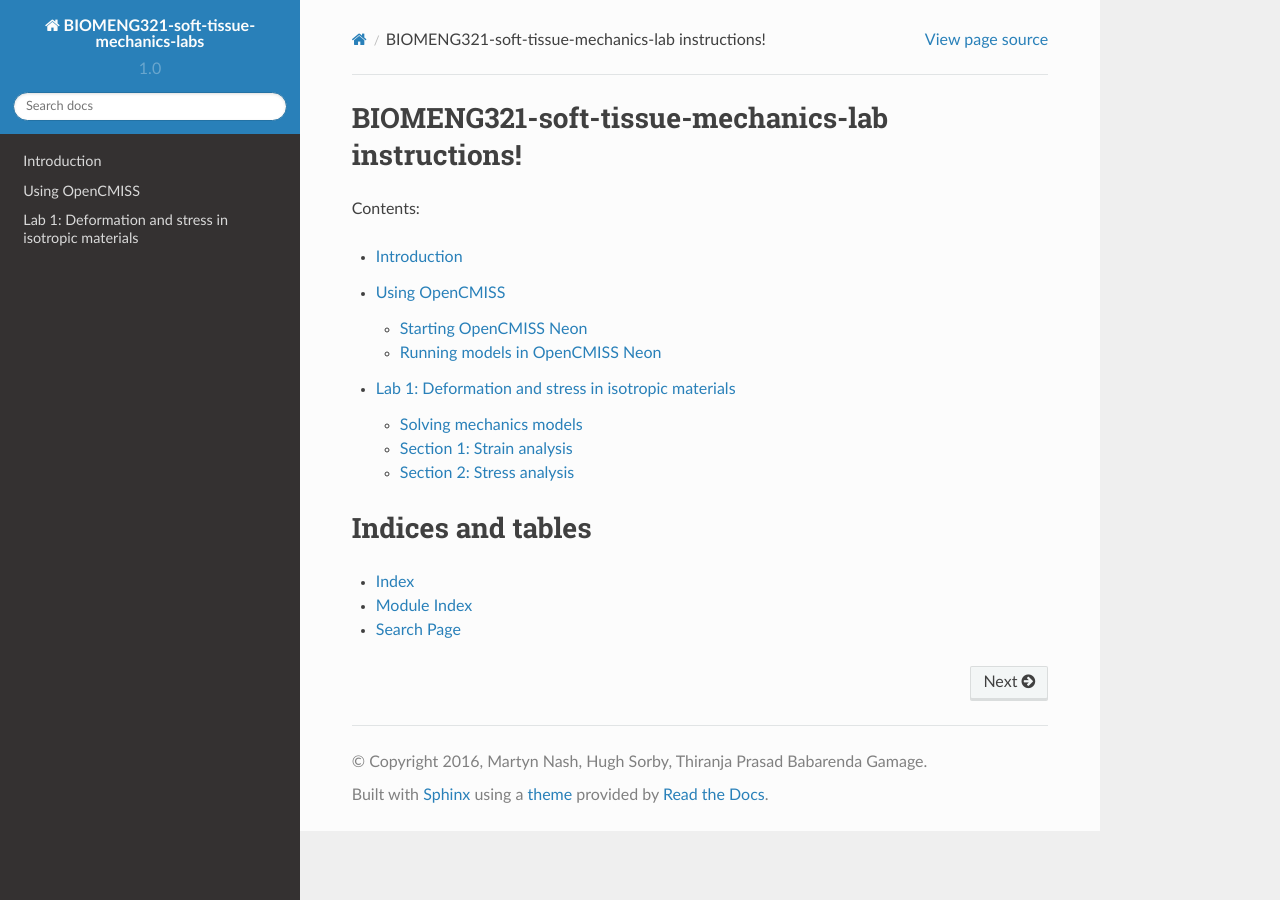
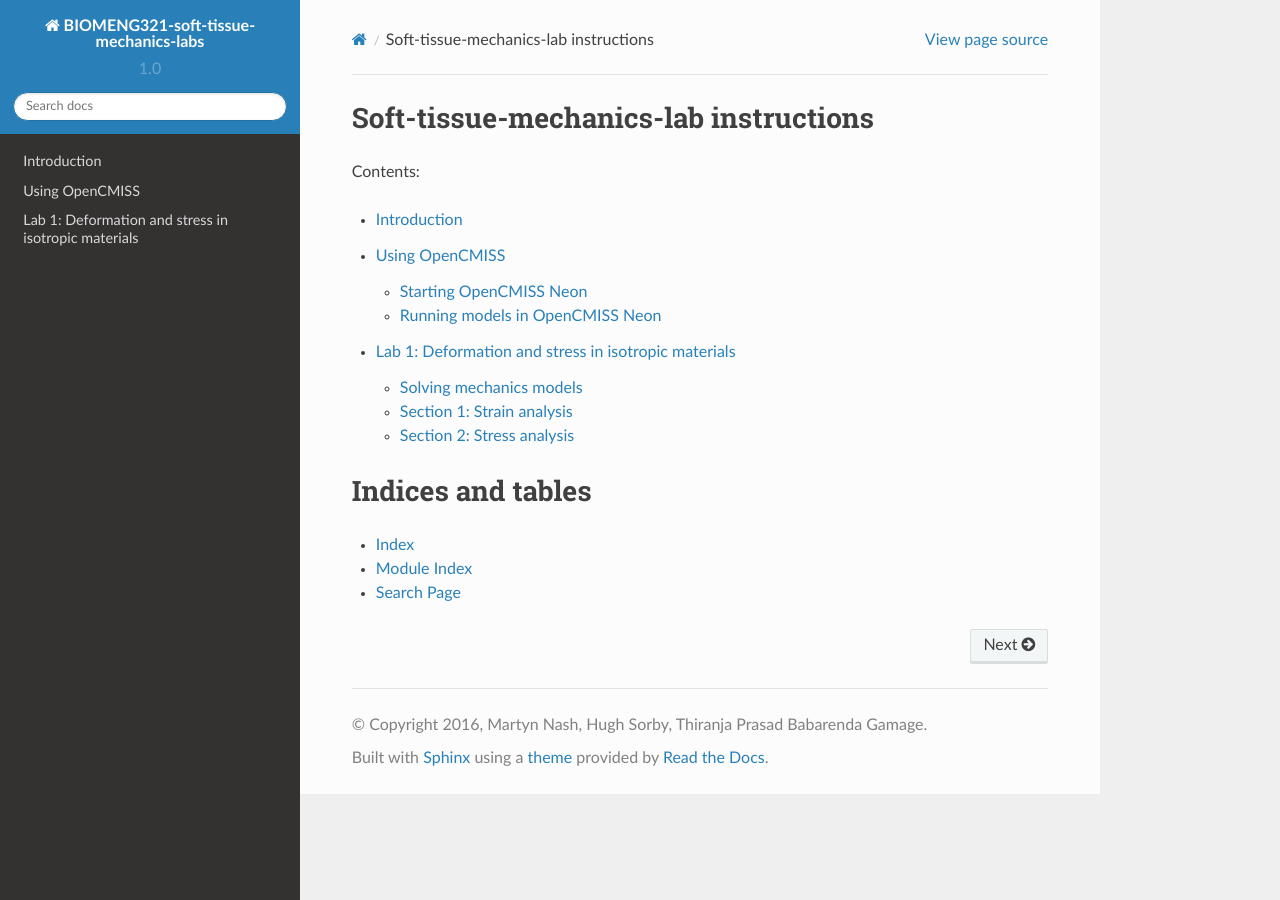
Before and after one commit to mpnash/soft-tissue-mechanics-labs, a Sphinx documentation site: the page built from docs/source/index.rst, in a window 1280 px wide. Built offline with Sphinx 7.4.7 and the Read the Docs theme 2.0.0, drawn with Linux system fonts in a browser that asks for light colours.

Commit message:
Update index.rst

```diff
--- a/docs/source/index.rst
+++ b/docs/source/index.rst
@@ -1,10 +1,10 @@
-.. BIOMENG321-soft-tissue-mechanics-labs documentation master file, created by
+.. Soft-tissue-mechanics-labs documentation master file, created by
    sphinx-quickstart on Thu Feb 25 22:42:06 2016.
    You can adapt this file completely to your liking, but it should at least
    contain the root `toctree` directive.
 
-BIOMENG321-soft-tissue-mechanics-lab instructions!
-==================================================
+Soft-tissue-mechanics-lab instructions
+======================================
 
 Contents:
 
```
